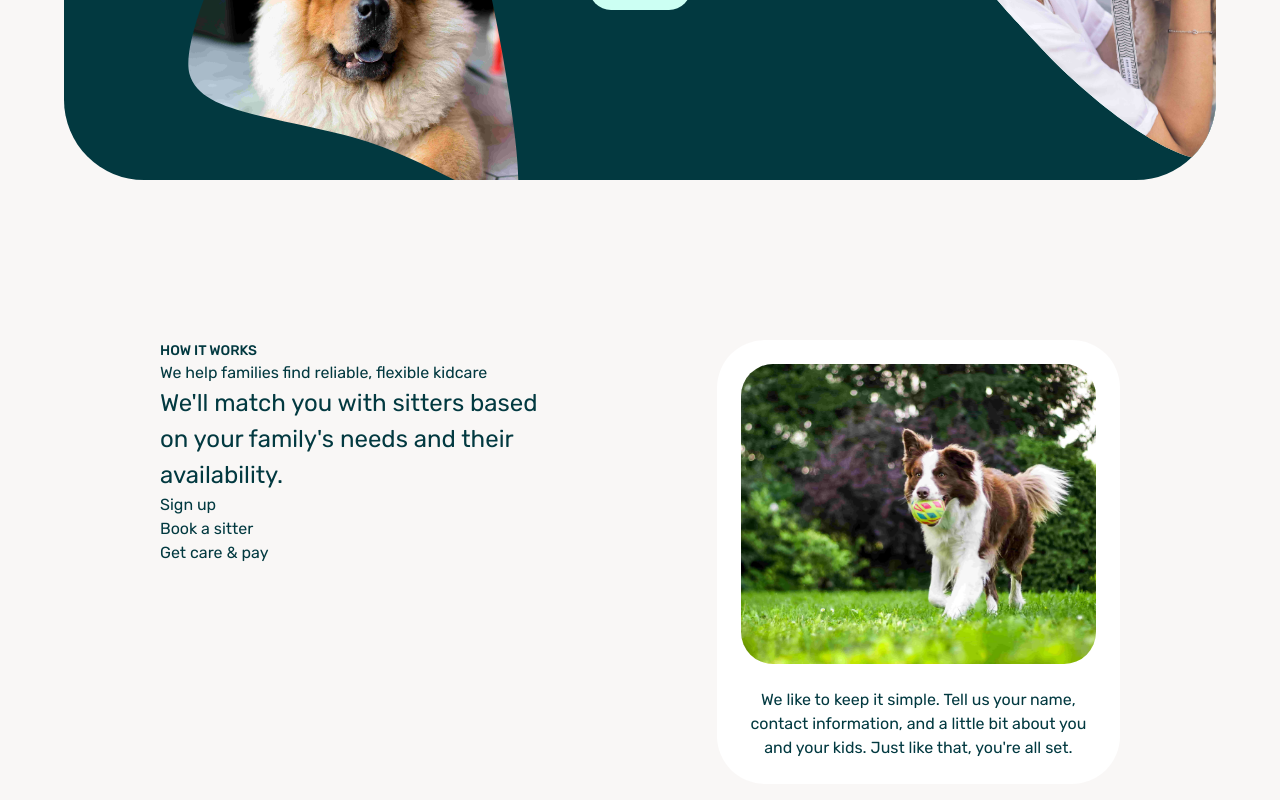
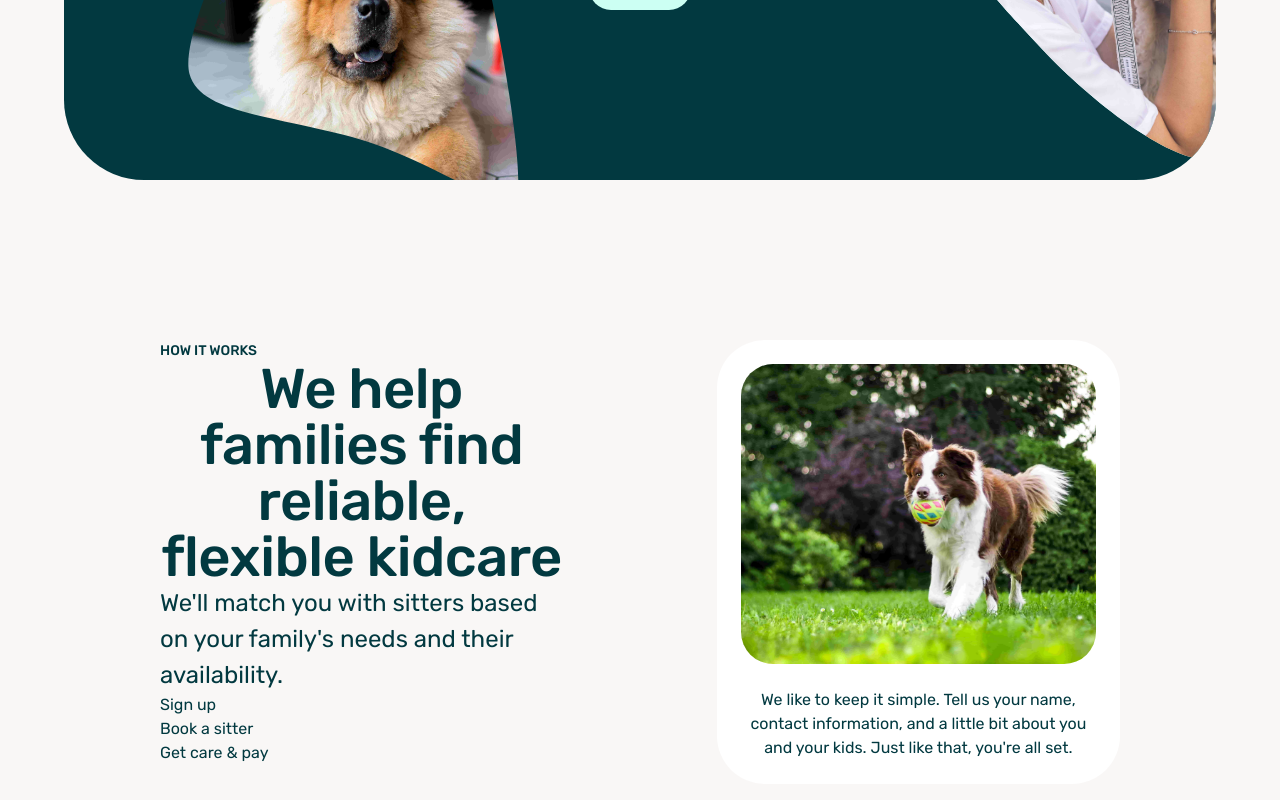
Before and after one commit to samsonc89/otter-replica, a React (Vite) app: page / in a window 1280 px wide. Shown: the part 748-1548 px from the top of the page. Built offline with nearby package versions, Linux system fonts and the light colour scheme.

Commit message:
Adjust size of content heading

```diff
--- a/src/index.css
+++ b/src/index.css
@@ -88,6 +88,18 @@ h1 {
 .main-section {
   padding: 5rem 0;
 }
+
+.content-heading {
+  font-size: 3.5rem;
+  font-weight: 500;
+  line-height: 1;
+  letter-spacing: -0.01em;
+}
+
+::selection {
+  background: #00373e;
+  color: #cafff2;
+}
 /* 320px — 480px: Mobile devices
 481px — 768px: iPads, Tablets
 769px — 1024px: Small screens, laptops
```
